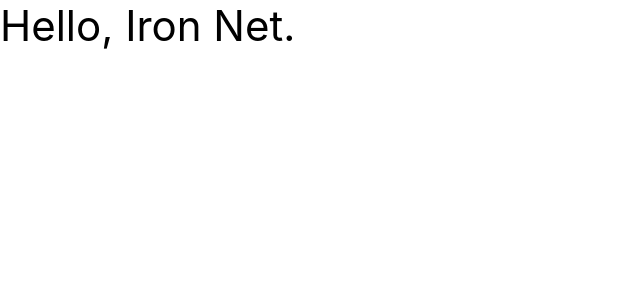
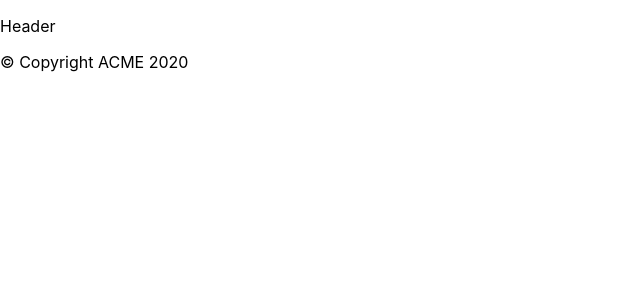
Before and after one commit to guyjin/ironnet, a Next.js app in the folder iron_signup/: page / in a window 1280 px wide. Shown: the top 300 px of the page, without its empty margins (0-640 px from the left). Built offline with nearby package versions, Linux system fonts and the light colour scheme.

Commit message:
getting layout bit stubbed out.

```diff
--- /dev/null
+++ b/iron_signup/components/footer.js
@@ -0,0 +1,9 @@
+function Footer() {
+  return (
+    <>
+      <span>&copy; Copyright ACME 2020</span>
+    </>
+  );
+}
+
+export default Footer;
--- /dev/null
+++ b/iron_signup/components/header.js
@@ -0,0 +1,9 @@
+function Header() {
+  return (
+    <>
+      <p>Header</p>
+    </>
+  );
+}
+
+export default Header;
--- /dev/null
+++ b/iron_signup/components/layout.js
@@ -0,0 +1,12 @@
+import Header from "./header";
+import Footer from "./footer";
+
+export default function Layout({ children }) {
+  return (
+    <>
+      <Header />
+      {children}
+      <Footer />
+    </>
+  );
+}
--- a/iron_signup/pages/_app.js
+++ b/iron_signup/pages/_app.js
@@ -1,7 +1,12 @@
-import '../styles/globals.scss'
+import "../styles/globals.scss";
+import Layout from "../components/layout";
 
 function MyApp({ Component, pageProps }) {
-  return <Component {...pageProps} />
+  return (
+    <Layout>
+      <Component {...pageProps} />
+    </Layout>
+  );
 }
 
-export default MyApp
+export default MyApp;
--- a/iron_signup/pages/index.js
+++ b/iron_signup/pages/index.js
@@ -1,12 +1,8 @@
-import Head from 'next/head'
-import styles from '../styles/index.module.scss'
+import Head from "next/head";
+import styles from "../styles/index.module.scss";
 
-function Index () {
-  return (
-    <div className={styles.example}>
-      Hello, Iron Net.
-    </div>
-  )
+function Index() {
+  return <div className={styles.example}></div>;
 }
 
-export default Index
+export default Index;
```
Also changed, not shown: iron_signup/components/banner.js (added).
